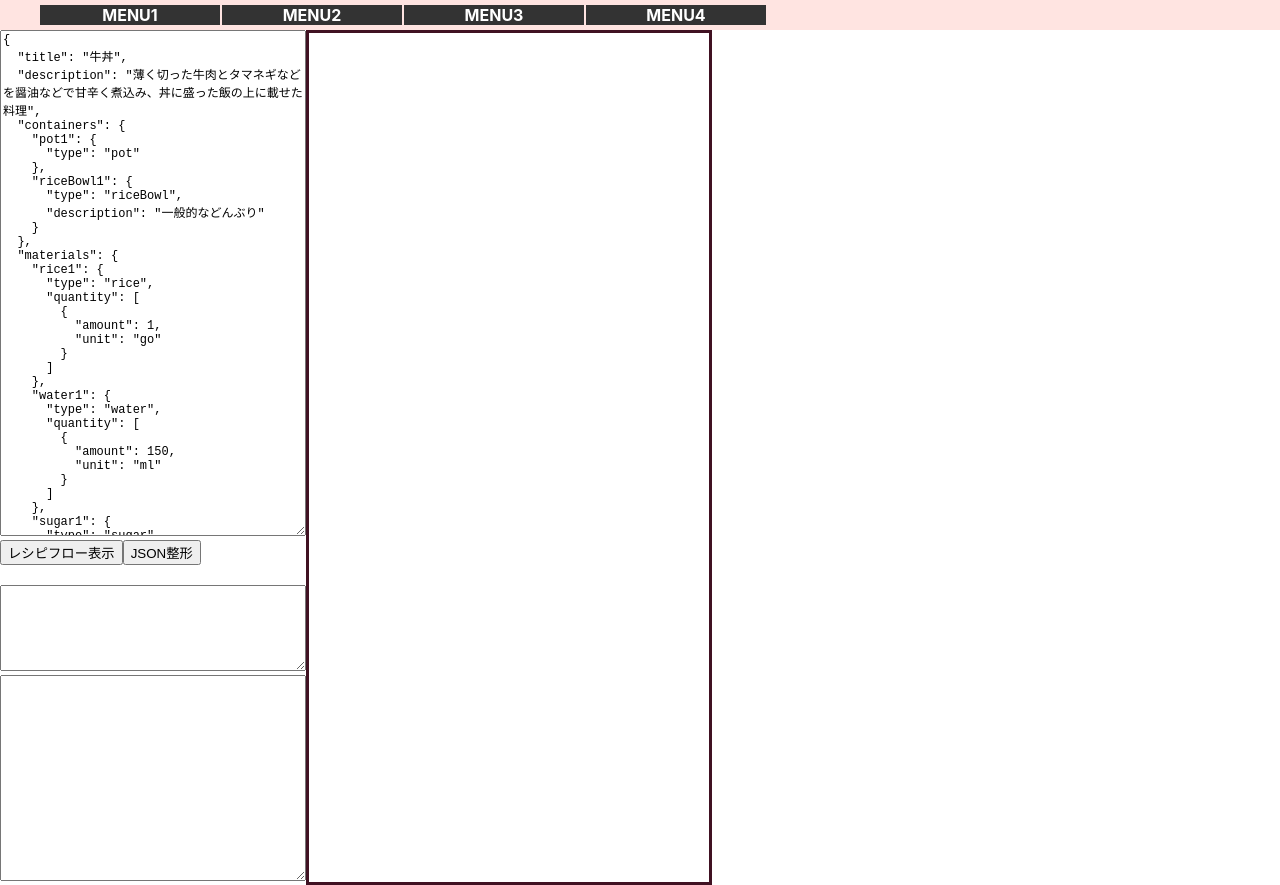
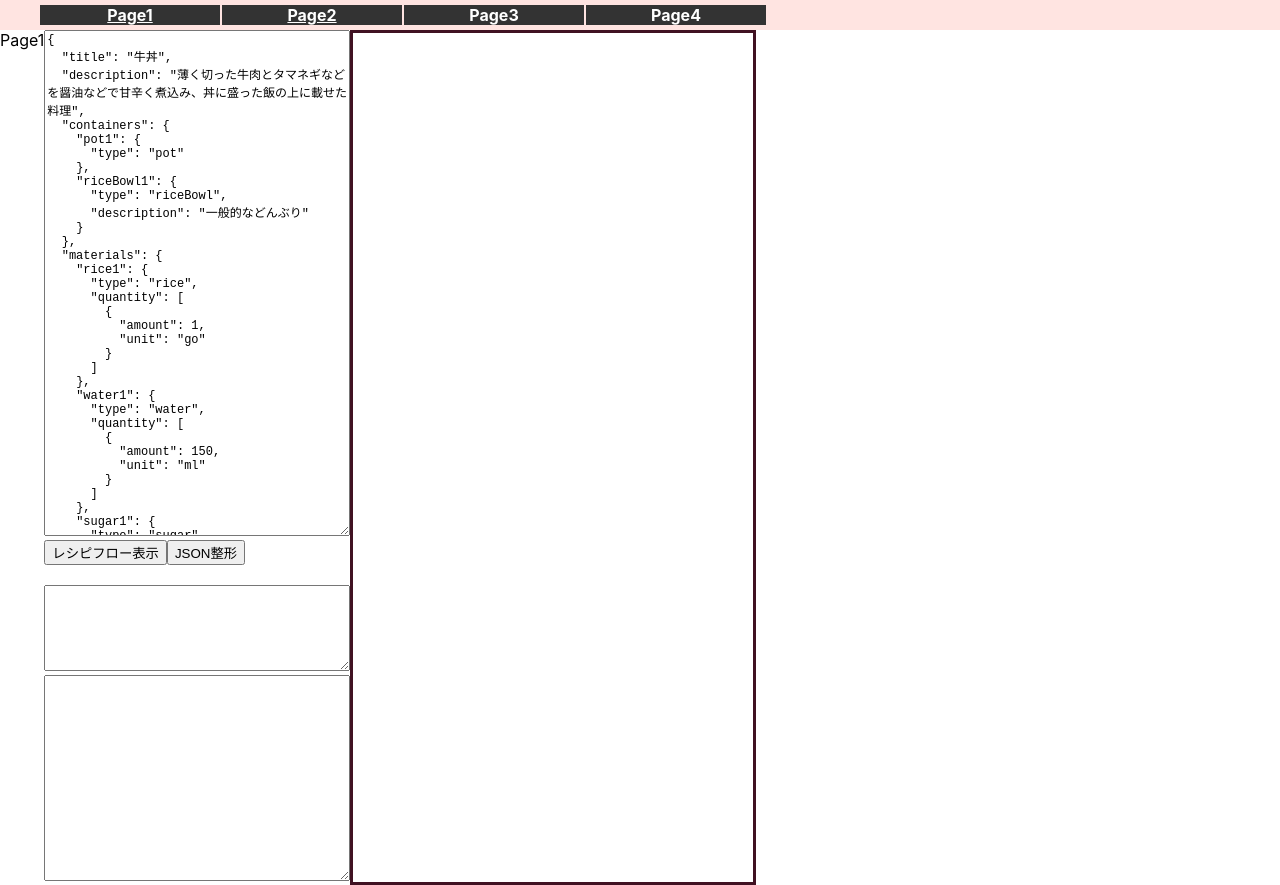
Before and after one commit to uemuram/cooking-workflow, a React (Create React App) app: page /page/1 in a window 1280 px wide. Built offline with nearby package versions, Linux system fonts and the light colour scheme.

Commit message:
メニューを整備

```diff
--- a/src/App.js
+++ b/src/App.js
@@ -3,6 +3,17 @@ import './css/Workflow.css';
 import Workflow from './Workflow';
 import Util from './Util';
 import Const from './Const';
+
+// ルート
+import {
+  BrowserRouter,
+  Route,
+  Link
+} from "react-router-dom";
+
+import Page1 from "./Page1";
+import Page2 from "./Page2";
+
 const util = new Util();
 const c = new Const();
 
@@ -134,15 +145,21 @@ class App extends React.Component {
   render() {
     return (
       <div>
+        <BrowserRouter>
           <header className="Header">
-          <ul className="Navi">
-            <li>MENU1</li>
-            <li>MENU2</li>
-            <li>MENU3</li>
-            <li>MENU4</li>
+            <nav>
+              <ul className="Navigation">
+                <li><Link to="/page/1">Page1</Link></li>
+                <li><Link to="/page/2">Page2</Link></li>
+                <li>Page3</li>
+                <li>Page4</li>
               </ul>
+            </nav>
           </header>
+
           <div className="Flex">
+            <Route path="/page/1" component={Page1} />
+            <Route path="/page/2" component={Page2} />
             <form>
               <textarea value={this.state.value} onChange={this.handleChange} className="RecipeTextArea" />
               <br />
@@ -157,6 +174,8 @@ class App extends React.Component {
             <Workflow recipe={this.state.recipe} compiledRecipe={this.state.compiledRecipe} workFlowSvgStyle={this.state.workFlowSvgStyle}
               dispActionDetail={this.dispActionDetail.bind(this)} dispCookObjectDetail={this.dispCookObjectDetail.bind(this)} />
           </div >
+        </BrowserRouter>
+
       </div>
     )
   }
--- /dev/null
+++ b/src/Page1.js
@@ -0,0 +1,19 @@
+import React from 'react';
+
+class Page1 extends React.Component {
+
+  constructor(props) {
+    super(props);
+    this.state = {};
+  }
+
+  render() {
+    return (
+      <div>
+        Page1
+      </div>
+    );
+  }
+}
+
+export default Page1;
--- /dev/null
+++ b/src/Page2.js
@@ -0,0 +1,19 @@
+import React from 'react';
+
+class Page2 extends React.Component {
+
+  constructor(props) {
+    super(props);
+    this.state = {};
+  }
+
+  render() {
+    return (
+      <div>
+        Page2
+      </div>
+    );
+  }
+}
+
+export default Page2;
--- a/src/css/App.css
+++ b/src/css/App.css
@@ -29,14 +29,14 @@
   width: 100%;
 }
 
-.Navi {
+.Navigation {
   list-style: none;
   overflow: hidden;
   margin-top: 5px;
   margin-bottom: 5px;
 }
 
-.Navi li{
+.Navigation li{
   width: 180px;
   text-align: center;
   background-color: #333;
@@ -47,6 +47,12 @@
   color: #fff;
   font-weight: bold;
 }
+
+.Navigation li a{
+  color: #fff;
+}
+
+
 
 .Flex {
   display: -webkit-flex;
```
Lines whose indentation alone changed are shown as unchanged.
